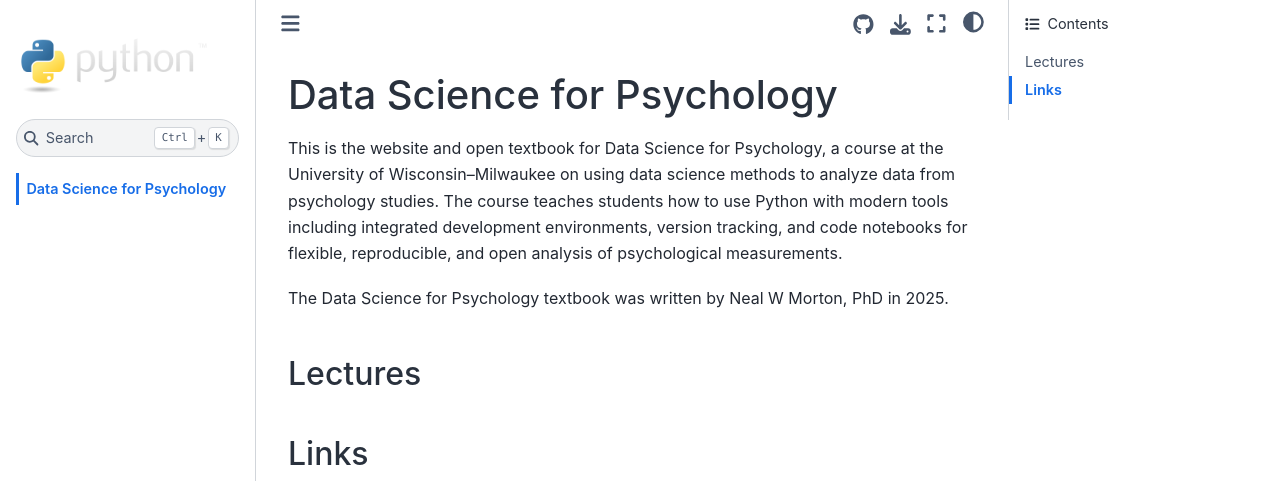
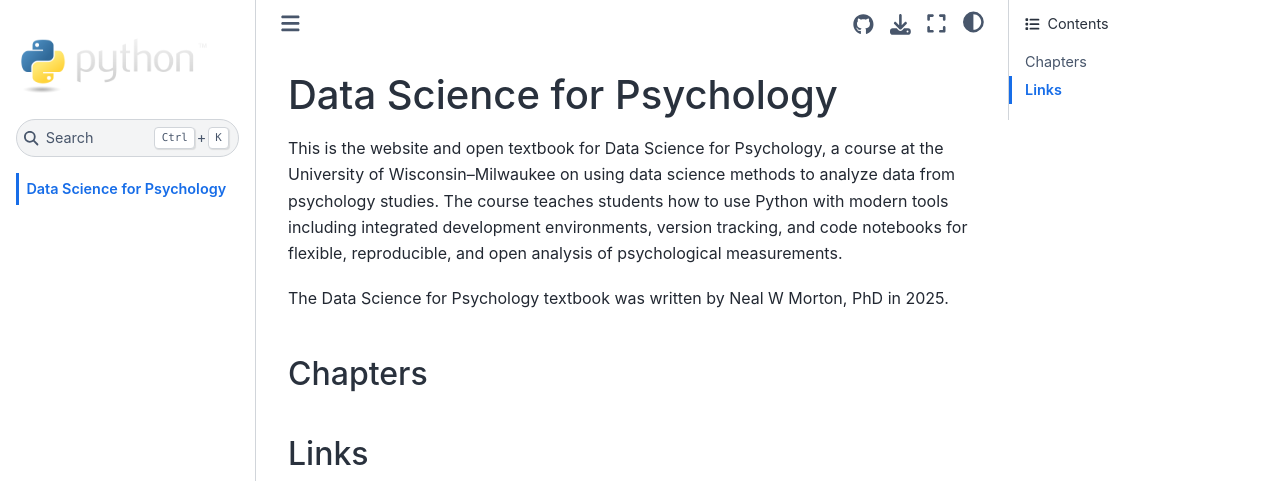
Before and after one commit to mortonne/datascipsych, a Jupyter Book: the page built from book/intro.md, in a window 1280 px wide. Shown: the top 481 px of the page. Built offline with Jupyter Book 1.0.4 settings and Sphinx 7.4.7 and the Sphinx Book theme 1.1.4, drawn with Linux system fonts in a browser that asks for light colours; pages that are not in the unit, such as notebooks, are missing from menus.

Commit message:
docs: rename section to chapters

````diff
--- a/book/intro.md
+++ b/book/intro.md
@@ -4,7 +4,7 @@ This is the website and open textbook for Data Science for Psychology, a course
 
 The Data Science for Psychology textbook was written by Neal W Morton, PhD in 2025.
 
-## Lectures
+## Chapters
 
 ```{tableofcontents}
 ```
````
